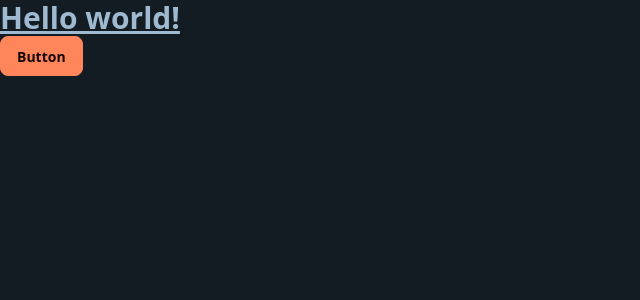
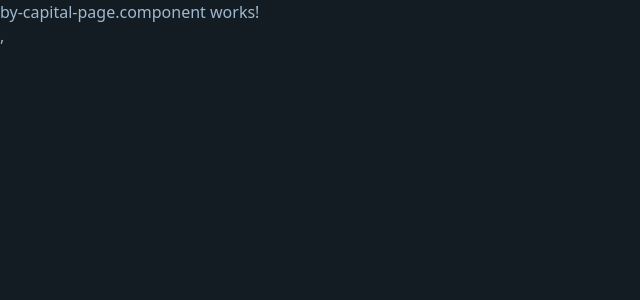
Before and after one commit to Edson337/Angular_Country_App, an Angular app: page /country in a window 1280 px wide. Before the commit this address led to /. Shown: the top 300 px of the page, without its empty margins (0-640 px from the left). Built offline with nearby package versions, Linux system fonts and the light colour scheme.

Commit message:
Rutas y estructura de carpetas

```diff
--- a/src/app/app.component.html
+++ b/src/app/app.component.html
@@ -1,2 +1 @@
-<h1 class="text-3xl font-bold underline">Hello world!</h1>
-<button class="btn btn-primary">Button</button>
+<router-outlet/>
--- a/src/app/app.component.ts
+++ b/src/app/app.component.ts
@@ -5,5 +5,6 @@
   selector: 'app-root',
   // imports: [RouterOutlet],
   templateUrl: './app.component.html',
+  imports: [RouterOutlet],
 })
 export class AppComponent {}
--- a/src/app/app.routes.ts
+++ b/src/app/app.routes.ts
@@ -1,3 +1,18 @@
 import { Routes } from '@angular/router';
+import { HomePageComponent } from './shared/pages/home-page/home-page.component';
+import { countryRoutes } from './country/country.routes';
 
-export const routes: Routes = [];
+export const routes: Routes = [
+    {
+        path: '',
+        component: HomePageComponent
+    },
+    {
+        path: 'country',
+        loadChildren: () => import('./country/country.routes')
+    },
+    {
+        path: '**',
+        redirectTo: ''
+    }
+];
--- /dev/null
+++ b/src/app/country/country.routes.ts
@@ -0,0 +1,18 @@
+import { Routes } from "@angular/router";
+import { ByCapitalPageComponent } from "./pages/by-capital-page/by-capital-page.component";
+
+export const countryRoutes: Routes = [
+    {
+        path: '',
+        component: ByCapitalPageComponent
+    },
+    // {
+    //     path: 'country',
+    // },
+    {
+        path: '**',
+        redirectTo: ''
+    }
+];
+
+export default countryRoutes;
--- /dev/null
+++ b/src/app/country/pages/by-capital-page/by-capital-page.component.html
@@ -0,0 +1 @@
+<p>by-capital-page.component works!</p>,
--- /dev/null
+++ b/src/app/shared/pages/home-page/home-page.component.html
@@ -0,0 +1 @@
+<p>home-page.component works!</p>,
```
Also changed, not shown: src/app/country/pages/by-capital-page/by-capital-page.component.ts (added, +8 -0 lines), src/app/shared/pages/home-page/home-page.component.ts (added, +8 -0 lines).
